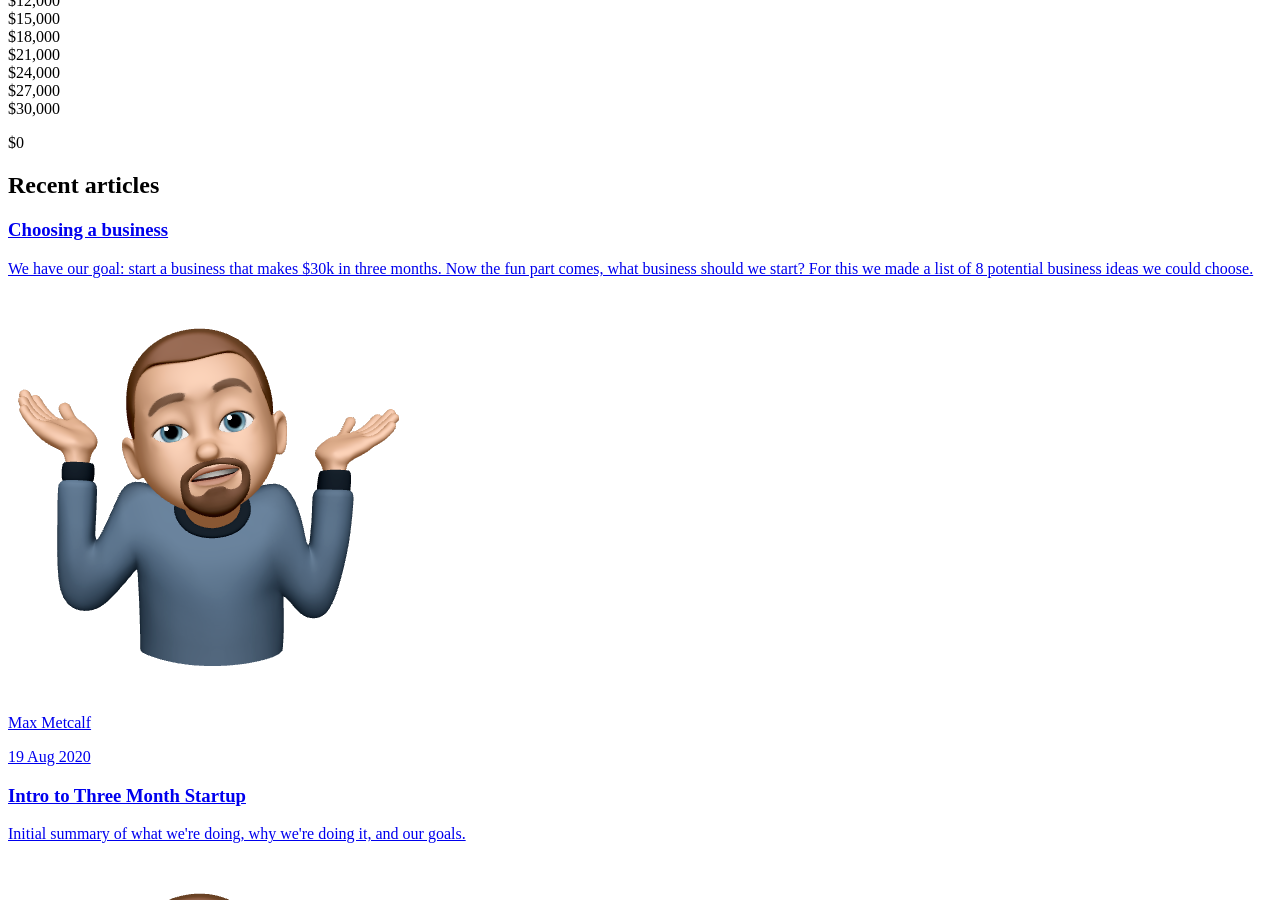
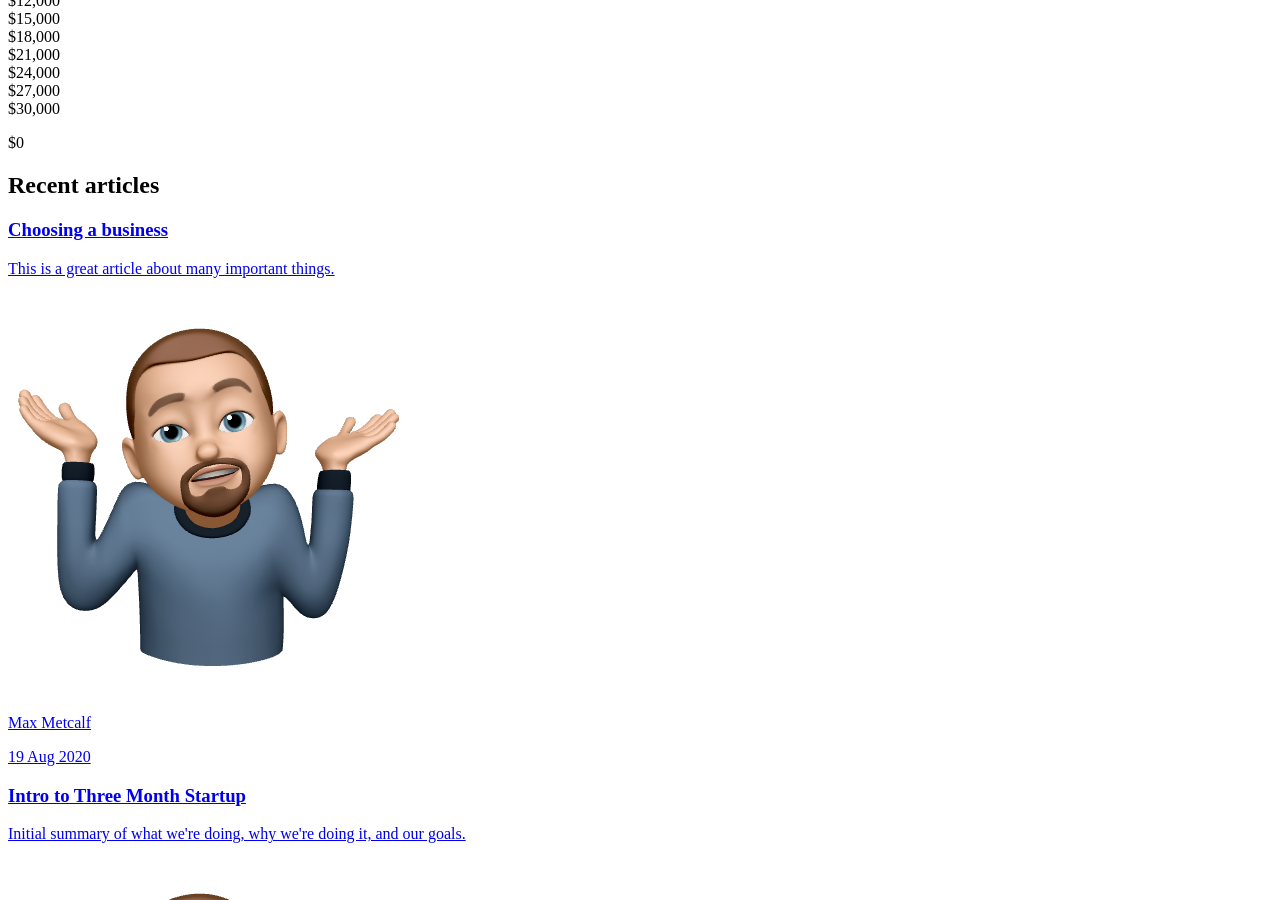
Before and after one commit to maxmetcalf12/weekly_billionaires, a Jekyll site: the page built from index.html, in a window 1280 px wide and 900 px high, scrolled down 540 px. Built offline with Jekyll 4.4.1, drawn with Linux system fonts in a browser that asks for light colours; a script that is not in the unit is left out.

Commit message:
Update Blog “2020-08-18-choosing-a-business”

```diff
--- a/_posts/2020-08-18-choosing-a-business.md
+++ b/_posts/2020-08-18-choosing-a-business.md
@@ -3,6 +3,7 @@ layout: post
 title: Choosing a business
 date: 2020-08-19T06:18:29.072Z
 author: max
+excerpt: This is a great article about many important things.
 ---
 We have our goal: start a business that makes $30k in three months. Now the fun part comes, what business should we start? For this we made a list of 8 potential business ideas we could choose.
 
```
